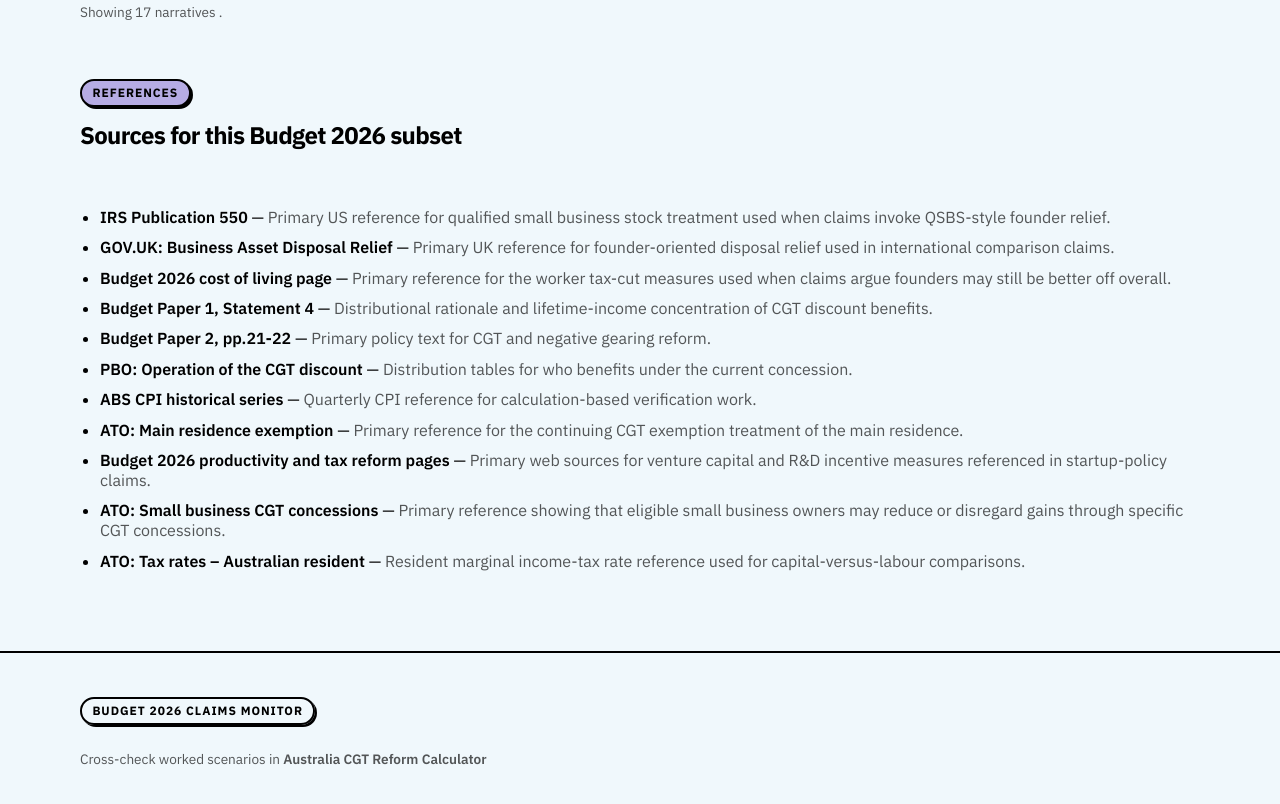
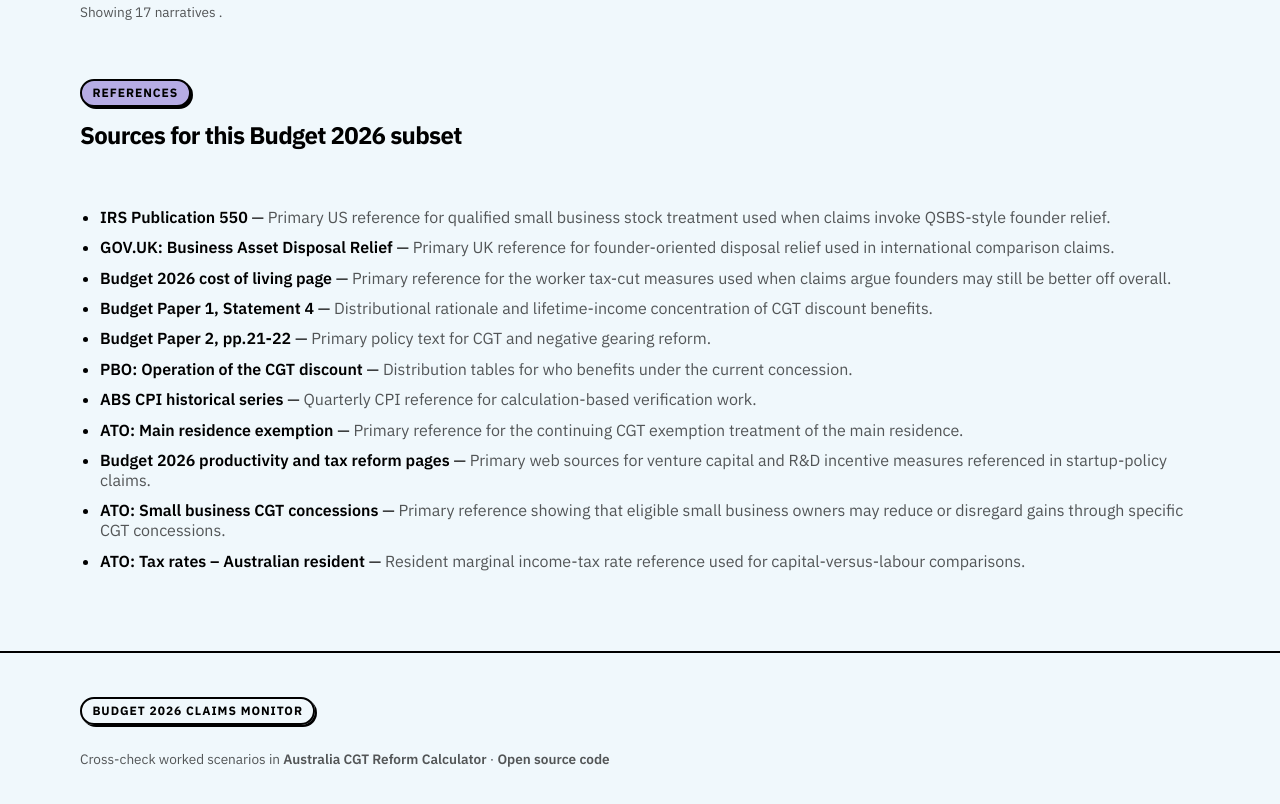
Before and after one commit to suryast/factual-au, an Astro site: page /dashboard in a window 1280 px wide. Shown: the part 7381-8185 px from the top of the page. Built offline with nearby package versions, Linux system fonts and the light colour scheme; Astro itself is replaced by a stand-in of ours.

Commit message:
feat: add source repo link to footer

```diff
--- a/src/components/Footer.astro
+++ b/src/components/Footer.astro
@@ -6,6 +6,8 @@
         Cross-check worked scenarios in
         {" "}
         <a class="text-link" href="https://australia-cgt-reform-calculator.setiyaputra.me" target="_blank" rel="noreferrer">Australia CGT Reform Calculator</a>
+        {" · "}
+        <a class="text-link" href="https://github.com/suryast/factual-au" target="_blank" rel="noreferrer">Open source code</a>
       </p>
     </div>
   </div>
```
